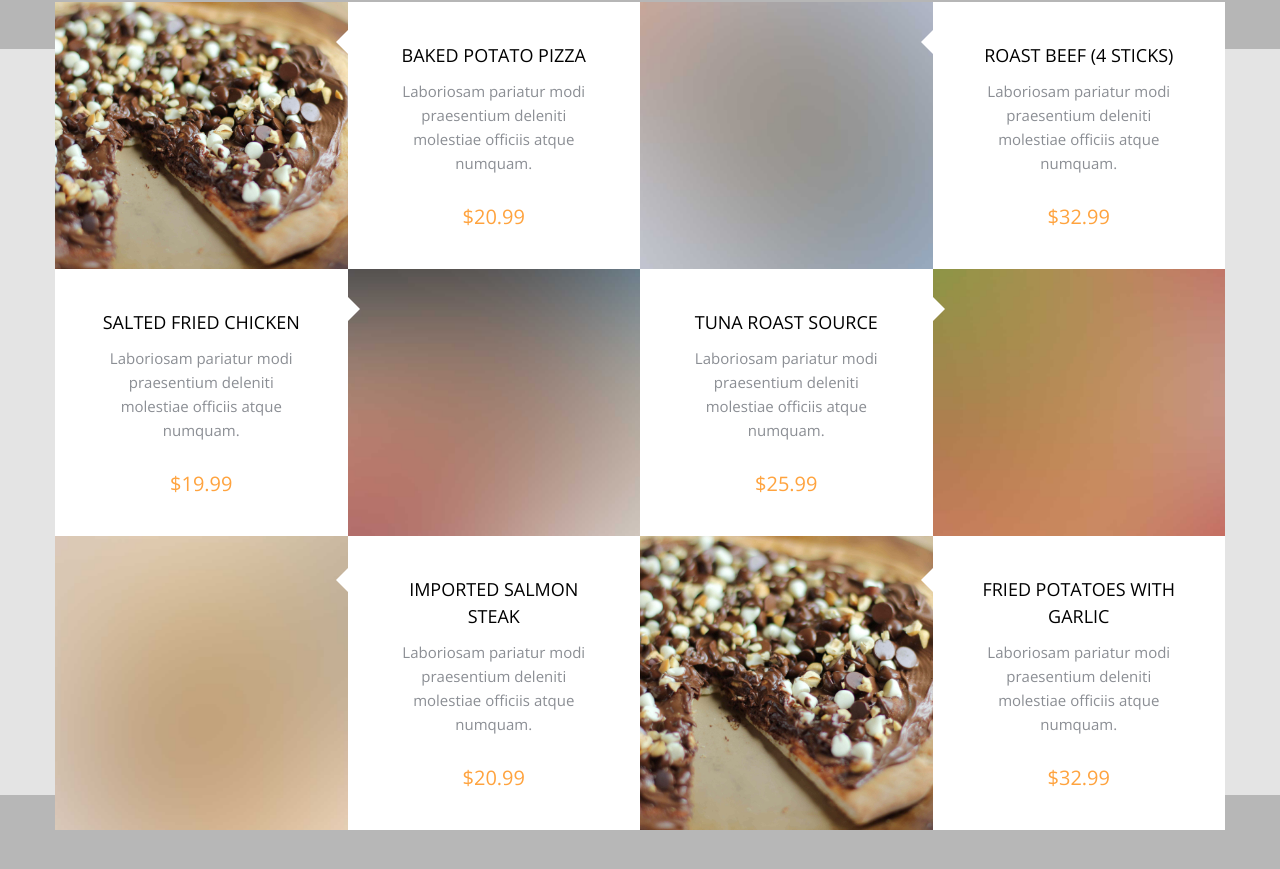
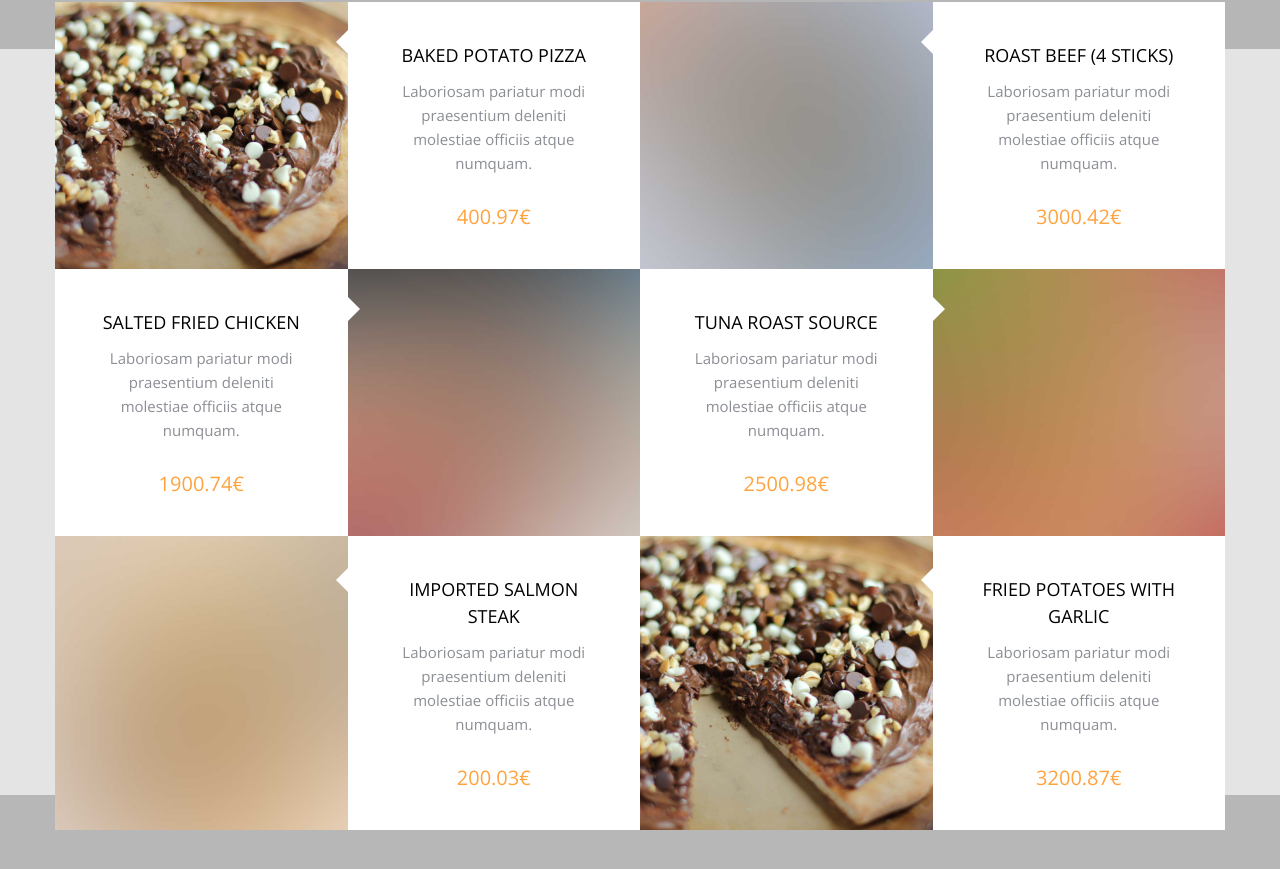
Before and after one commit to Qrouss35/SiteResto, a website: page resto/index.html in a window 1280 px wide. Shown: the part 1907-2776 px from the top of the page. Drawn offline with nearby package versions, Linux system fonts and the light colour scheme; files whose address does not match are found by name.

Commit message:
Changement des prix : trop cheeeerrs

```diff
--- a/resto/index.html
+++ b/resto/index.html
@@ -134,7 +134,7 @@
                 <div class="text text-center">
                   <h3>Baked Potato Pizza</h3>
                   <p>Laboriosam pariatur modi praesentium deleniti molestiae officiis atque numquam.</p>
-                  <p class="price">$20.99</p>
+                  <p class="price">400.97€</p>
                 </div>
               </div>
               <div class="probootstrap-cell reverse probootstrap-animate" data-animate-effect="fadeIn">
@@ -142,7 +142,7 @@
                 <div class="text text-center">
                   <h3>Salted Fried Chicken</h3>
                   <p>Laboriosam pariatur modi praesentium deleniti molestiae officiis atque numquam.</p>
-                  <p class="price">$19.99</p>
+                  <p class="price">1900.74€</p>
                 </div>
               </div>
               <div class="probootstrap-cell probootstrap-animate" data-animate-effect="fadeIn">
@@ -150,7 +150,7 @@
                 <div class="text text-center">
                   <h3>Imported Salmon Steak</h3>
                   <p>Laboriosam pariatur modi praesentium deleniti molestiae officiis atque numquam.</p>
-                  <p class="price">$20.99</p>
+                  <p class="price">200.03€</p>
                 </div>
               </div>
 
@@ -162,7 +162,7 @@
                 <div class="text text-center">
                   <h3>Roast Beef (4 sticks)</h3>
                   <p>Laboriosam pariatur modi praesentium deleniti molestiae officiis atque numquam.</p>
-                  <p class="price">$32.99</p>
+                  <p class="price">3000.42€</p>
                 </div>
               </div>
               <div class="probootstrap-cell reverse probootstrap-animate" data-animate-effect="fadeIn">
@@ -170,7 +170,7 @@
                 <div class="text text-center">
                   <h3>Tuna Roast Source</h3>
                   <p>Laboriosam pariatur modi praesentium deleniti molestiae officiis atque numquam.</p>
-                  <p class="price">$25.99</p>
+                  <p class="price">2500.98€</p>
                 </div>
               </div>
               <div class="probootstrap-cell probootstrap-animate" data-animate-effect="fadeIn">
@@ -178,7 +178,7 @@
                 <div class="text text-center">
                   <h3>Fried Potatoes with Garlic</h3>
                   <p>Laboriosam pariatur modi praesentium deleniti molestiae officiis atque numquam.</p>
-                  <p class="price">$32.99</p>
+                  <p class="price">3200.87€</p>
                 </div>
               </div>
 
```
